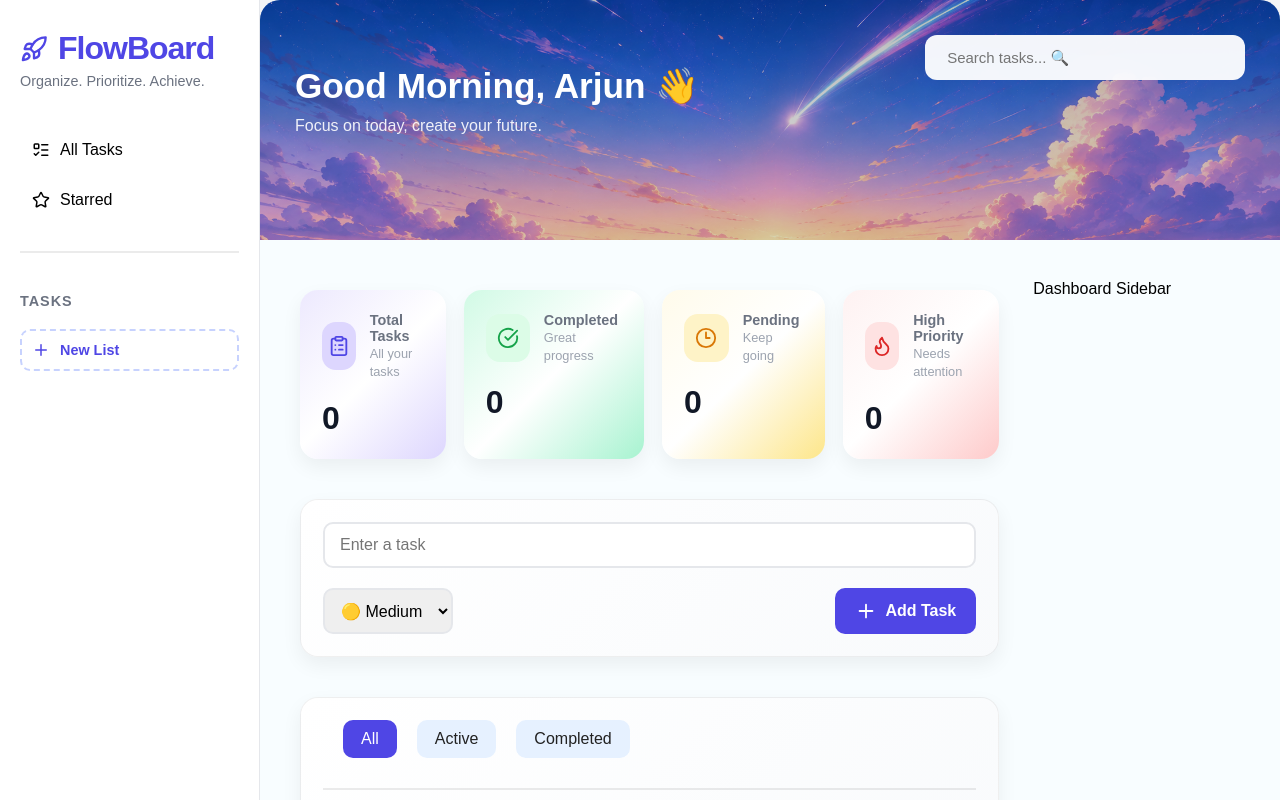
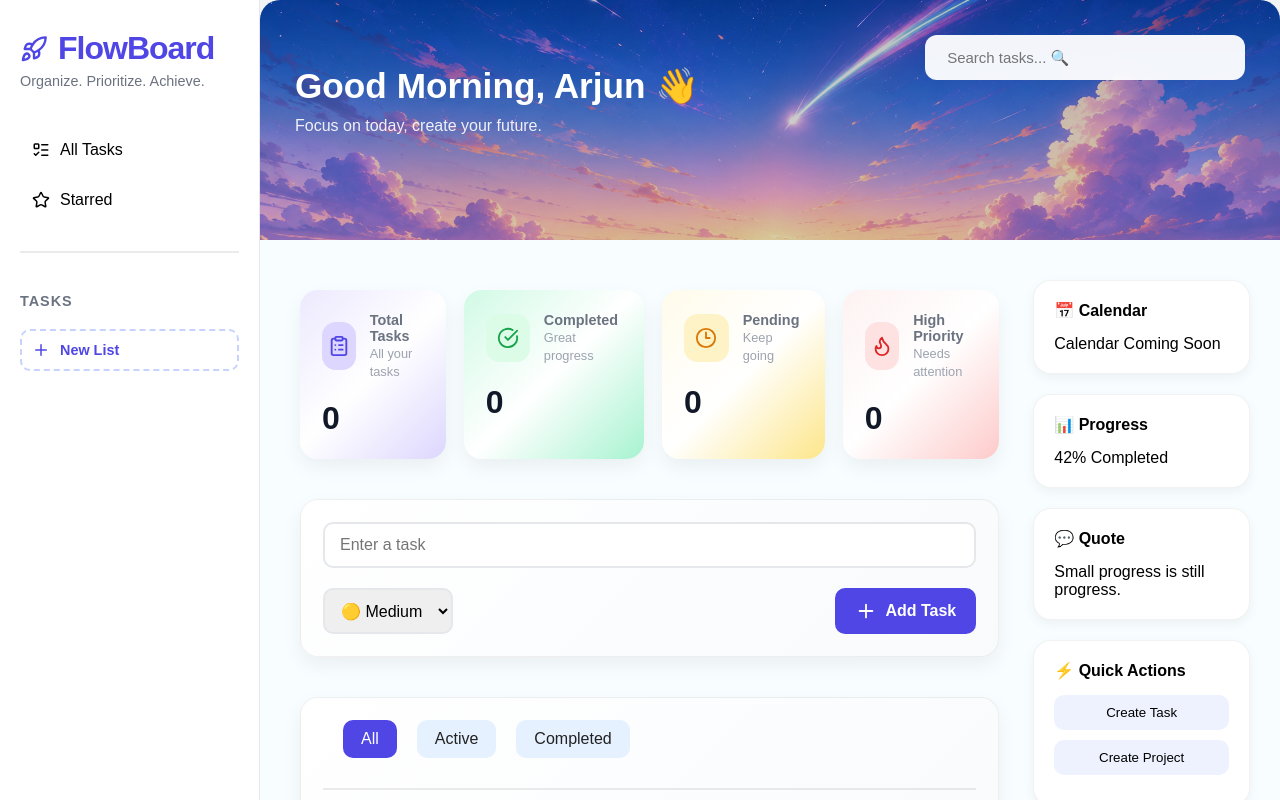
Before and after one commit to arjuntelange/react-task-tracker, a React (Vite) app: page / in a window 1280 px wide. Shown: the top 800 px of the page. Built offline with nearby package versions, Linux system fonts and the light colour scheme.

Commit message:
feat: add dashboard sidebar layout and responsive content structure

```diff
--- /dev/null
+++ b/src/components/DashboardSidebar.css
@@ -0,0 +1,42 @@
+.dashboard-sidebar {
+  flex: 1;
+
+  display: flex;
+  flex-direction: column;
+
+  gap: 20px;
+}
+
+.sidebar-card {
+  padding: 20px;
+
+  background: white;
+
+  border-radius: 18px;
+
+  border: 1px solid rgba(0,0,0,0.05);
+
+  box-shadow: 0 4px 12px rgba(0,0,0,0.05);
+}
+
+.sidebar-card h3 {
+  margin-bottom: 15px;
+
+  font-size: 1rem;
+}
+
+.sidebar-card button {
+  width: 100%;
+
+  padding: 10px;
+
+  margin-bottom: 10px;
+
+  border: none;
+
+  border-radius: 10px;
+
+  background: #eef2ff;
+
+  cursor: pointer;
+}
--- /dev/null
+++ b/src/components/DashboardSidebar.jsx
@@ -0,0 +1,33 @@
+import "./DashboardSidebar.css";
+
+function DashboardSidebar() {
+  return (
+    <aside className="dashboard-sidebar">
+
+      <div className="sidebar-card">
+        <h3>📅 Calendar</h3>
+        <p>Calendar Coming Soon</p>
+      </div>
+
+      <div className="sidebar-card">
+        <h3>📊 Progress</h3>
+        <p>42% Completed</p>
+      </div>
+
+      <div className="sidebar-card">
+        <h3>💬 Quote</h3>
+        <p>Small progress is still progress.</p>
+      </div>
+
+      <div className="sidebar-card">
+        <h3>⚡ Quick Actions</h3>
+
+        <button>Create Task</button>
+        <button>Create Project</button>
+      </div>
+
+    </aside>
+  );
+}
+
+export default DashboardSidebar;
--- a/src/components/TodoList.jsx
+++ b/src/components/TodoList.jsx
@@ -7,6 +7,7 @@ import StatsCards from "./StatsCards";
 import InputSection from "./InputSection";
 import TasksBoard from "./TasksBoard";
 import "./TodoList.css";
+import DashboardSidebar from "./DashboardSidebar";
 
 function TodoList({ lists, selectedList }) {
   const [task, setTask] = useState("");
@@ -269,7 +270,7 @@ function TodoList({ lists, selectedList }) {
           />
         </div>
 
-        <aside className="dashboard-sidebar">Dashboard Sidebar</aside>
+        <DashboardSidebar />
       </div>
 
       {notification.message && (
```
